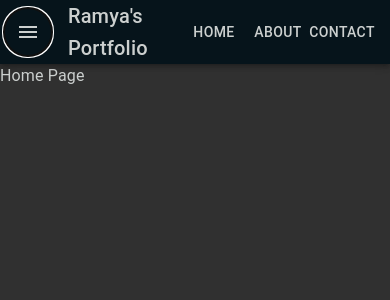
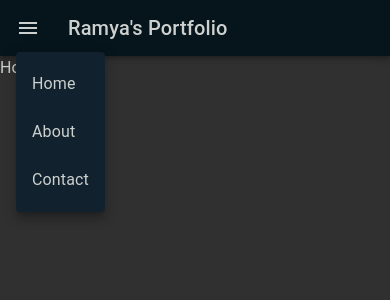
Before and after one commit to RamyaKasara/portfolioRK-app, a React (Vite) app: page / in a window 390 px wide. Both pictures are taken after a click on the button "menu". Shown: the top 300 px of the page. Built offline with nearby package versions, Linux system fonts and the light colour scheme.

Commit message:
Made navbar responsive and applied some styles

```diff
--- a/src/components/navbar.jsx
+++ b/src/components/navbar.jsx
@@ -5,27 +5,62 @@ import Button from "@mui/material/Button";
 import IconButton from "@mui/material/IconButton";
 import MenuIcon from "@mui/icons-material/Menu";
 import { useTheme, styled } from "@mui/material/styles";
+import { Menu, MenuItem, useMediaQuery } from "@mui/material";
+import React, { useState } from "react";
 
 const NavigationAppBar = styled(AppBar)(({ theme }) => ({
     backgroundColor: theme.palette.background.primary,
     color: theme.palette.text.primary,
 }))
 
+const StyledMenu = styled(Menu)(({ theme }) => ({
+    "& .MuiPaper-root": {
+        backgroundColor: theme.palette.background.secondary, // Secondary background color
+        color: theme.palette.text.primary, // Primary text color
+        opacity: 0.8, // Opacity of the menu
+    },
+}))
+
+const StyledMenuItem = styled(MenuItem)(({ theme }) => ({
+    "&:hover": {
+        backgroundColor: theme.palette.background.primary,
+    },
+}))
+
+
 function Navbar() {
     const theme = useTheme();
+    const isMobile = useMediaQuery(theme.breakpoints.down("sm"));
+
+    const [isMenuOpen, setIsMenuOpen] = useState(false);
+    const [anchorEl, setAnchorEl] = useState(null);
+
+    const toggleMenuOpen = (event) => {
+        setIsMenuOpen(!isMenuOpen);
+        setAnchorEl(event.currentTarget);
+    };
+
+    const toggleMenuClose = () => {
+        setIsMenuOpen(false);
+        setAnchorEl(null);
+    };
+
+
     return (
         <>
             <NavigationAppBar position="sticky">
                 <Toolbar>
-                    <IconButton
+                    { isMobile &&
+                        (<IconButton
                             size="large"
                             edge="start"
                             color="inherit"
                             aria-label="menu"
-                        sx={{ mr: 2 }}
+                            onClick={toggleMenuOpen}
+                            sx={{ mr: 2, cursor: "pointer"}}
                         >
                             <MenuIcon />
-                    </IconButton>
+                        </IconButton>)}
                     <Typography
                         variant="h6"
                         component="div"
@@ -33,10 +68,29 @@ function Navbar() {
                     >
                         Ramya's Portfolio
                     </Typography>
+                    {   !isMobile &&
+                        (<>
                             <Button color="inherit">Home</Button>
                             <Button color="inherit">About</Button>
                             <Button color="inherit">Contact</Button>
+                        </>)
+                    }
                 </Toolbar>
+                {   (!isMobile || isMenuOpen) &&
+                    (<StyledMenu
+                        anchorEl={anchorEl} // The menu anchors to this element
+                        open={isMenuOpen}
+                        onClose={toggleMenuClose}
+                    >
+                            {/* <Button color="inherit">Home</Button>
+                            <Button color="inherit">About</Button>
+                            <Button color="inherit">Contact</Button> */}
+                        {/* Menu items will stack vertically */}
+                        <StyledMenuItem onClick={toggleMenuClose}>Home</StyledMenuItem>
+                        <StyledMenuItem onClick={toggleMenuClose}>About</StyledMenuItem>
+                        <StyledMenuItem onClick={toggleMenuClose}>Contact</StyledMenuItem>
+                    </StyledMenu>)
+                }
             </NavigationAppBar>
         </>
      );
```
Lines whose indentation alone changed are shown as unchanged.
